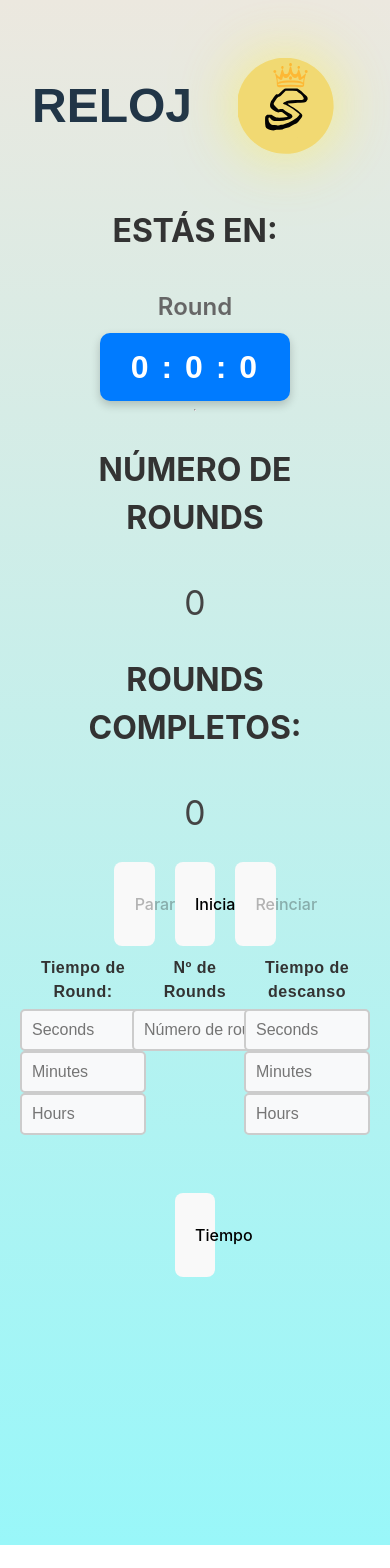
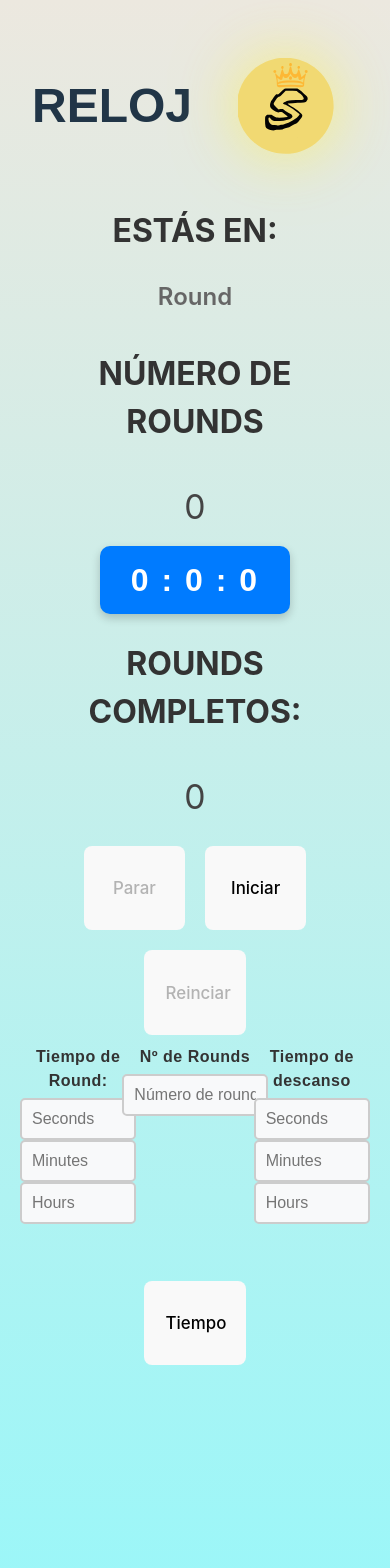
Before and after one commit to JoakinGC/timer-round-box, a React (Vite) app: page / in a window 390 px wide. Shown: the top 1568 px of the page. Before the commit the page ends 1545 px from the top, so only its background shows below. Built offline with nearby package versions, Linux system fonts and the light colour scheme.

Commit message:
feat:media query button

```diff
--- a/src/componets/TimerContainer.tsx
+++ b/src/componets/TimerContainer.tsx
@@ -13,31 +13,37 @@ const TimerContainer = ({timerProps}:{timerProps:FormTimerProps}) =>{
     const { hours, minutes, seconds } = toHms(timerState.currentTime);
 
     return(
-        <article className="timer-container">
+        <>
+        <article>
                 <h2>Estás en:</h2>
                 <h3>
                     {(timerState.isFinally) ? "Fin": timerState.isBreak ?"Descanso" :"Round"}
                 </h3>
+            </article>
+        <article className="timer-container">
+            <article>
+                <h2>Número de Rounds</h2>
+                <p>{timerState.numberRounds}</p>
+            </article>
+            <article>
                 <Timer
                     hours={hours}
                     minutes={minutes}
                     seconds={seconds}
                 />
-            <hr/>
-            <article>
-                <article>
-                    <h2>Número de Rounds</h2>
-                    <p>{timerState.numberRounds}</p>
             </article>
             <article>
                 <h2>Rounds completos:</h2>
                 <p>{timerState.roundsRemaining}</p>
             </article>
+        </article>
+        <article>
             <button disabled={timerState.buttonActive.buttonStop} onClick={() => stopTimer()}>Parar</button>
             <button disabled={timerState.buttonActive.buttonInit} onClick={() => startTimer()}>Iniciar</button>
             <button disabled={timerState.buttonActive.buttonRestart} onClick={() => resetTimer()}>Reinciar</button>
         </article>
-        </article>
+        </>
+
     )
 }
 
--- a/src/styles/FormTimer.css
+++ b/src/styles/FormTimer.css
@@ -21,9 +21,3 @@
     grid-row: 2;
     grid-column: 2;
 }
-
-.form--error--message{
-    color:red;
-    grid-row: 3;
-    grid-column: 2;
-}
--- a/src/styles/TimerContainer.css
+++ b/src/styles/TimerContainer.css
@@ -27,3 +27,12 @@
     background-color: #0056b3;
     transition: background 0.3s ease-in-out;
 }
+
+@media (min-width:1025px){
+    .timer-container{
+      flex-direction: row;
+      align-items: center;
+      justify-content: center;
+      gap: 5vw;
+    }
+  }
--- a/src/styles/index.css
+++ b/src/styles/index.css
@@ -20,8 +20,8 @@ section{
   height: 1280px;
   align-items: center;
   justify-content: center;
-  flex-direction: column;
 }
+
 
 a {
   font-weight: 500;
@@ -71,7 +71,8 @@ button {
   border-radius: 8px;
   border: 1px solid transparent;
   padding: 0.6em 1.2em;
-  font-size: 1em;
+  font-size: 2vh;
+  text-align: center;
   font-weight: 500;
   font-family: inherit;
   background-color: #007BFF;
@@ -153,3 +154,9 @@ input:focus + label {
     background-color: #f9f9f9;
   }
 }
+
+@media (max-width:600px){
+  button{
+    width: 12vh;
+  }
+}
```
Lines whose indentation alone changed are shown as unchanged.
